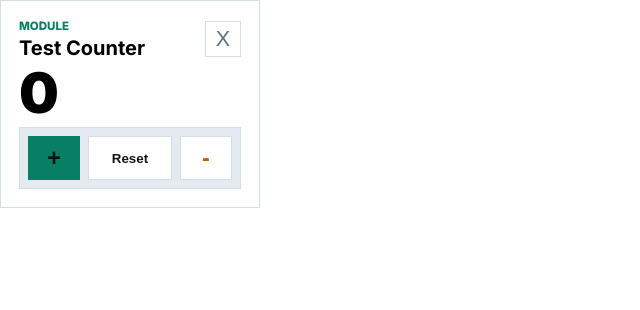
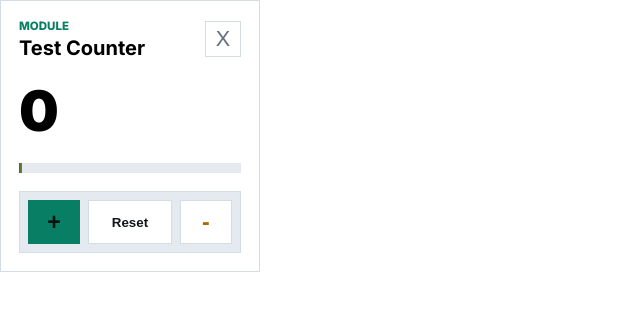
Before and after one commit to vcollins1/Counter-Dashboard, a React (Vite) app: page / in a window 1280 px wide. Shown: the top 310 px of the page, without its empty margins (0-640 px from the left). Built offline with nearby package versions, Linux system fonts and the light colour scheme.

Commit message:
counter grid layout and count meter implementation

```diff
--- a/src/assets/counter.css
+++ b/src/assets/counter.css
@@ -3,6 +3,8 @@
     border: 1px solid var(--line);
     width: 260px;
     padding: 18px;
+    display: grid;
+    gap: 18px;
 }
 
 .counter__header {
@@ -48,6 +50,19 @@
     color: var(--panel);
 }
 
+.counter__meter {
+    background: var(--panel-strong);
+    height: 10px;
+    overflow: hidden;
+}
+
+.counter__meter span {
+    background: linear-gradient(90deg, var(--accent), var(--warning));
+    display: block;
+    height: 100%;
+    min-width: 3px;
+}
+
 .counter__controls {
     background: var(--panel-strong);
     border: 1px solid var(--line);
--- a/src/components/Counter.tsx
+++ b/src/components/Counter.tsx
@@ -3,6 +3,12 @@ import "../assets/counter.css";
 
 function Counter({title}: {title: string}) {
     const [count, setCount] = useState<number>(0)
+    const min = 0
+    const max = 20
+    const range = max - min
+    const meterProgress = Math.round(((count - min) / range) * 100)
+
+    console.log(meterProgress)
 
     function handlePlus() {
         setCount(previous => previous + 1)
@@ -31,7 +37,7 @@ function Counter({title}: {title: string}) {
             </div>
 
             <div className="counter__meter">
-                <span></span>
+                <span style={{width: `${meterProgress}%`}}></span>
             </div>
 
             <div className="counter__controls">
```
